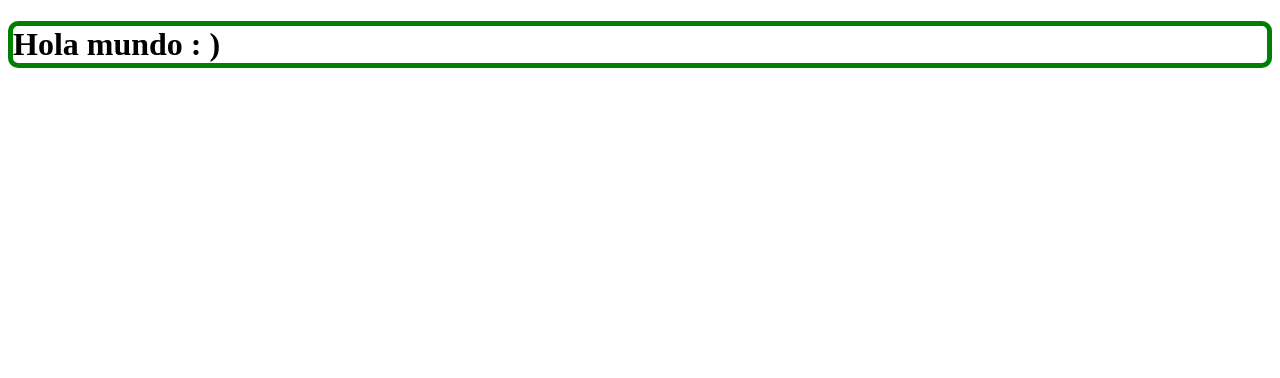
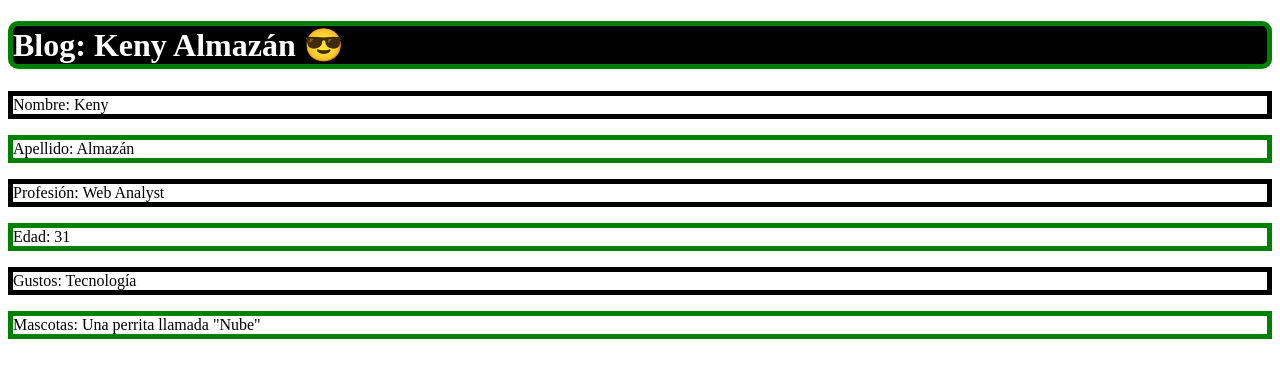
Before and after one commit to KalmazanvBedu/santander-front-2022, a plain HTML site: page index.html in a window 1280 px wide. Drawn offline with Linux system fonts and the light colour scheme.

Commit message:
Commit para crear blog

```diff
--- a/css/styles.css
+++ b/css/styles.css
@@ -1,4 +1,14 @@
 .tituloPrincipal{
     border: solid 5px green;
     border-radius: 10px;
+    background-color: black;
+    color: #ffffff;
 }
+
+.parrafoImpar{
+    border: solid 5px black;
+}
+
+.parrafoPar{
+    border: solid 5px green;
+}
--- a/index.html
+++ b/index.html
@@ -10,7 +10,13 @@
 </head>
 
 <body>
-    <h1 class="tituloPrincipal">Hola mundo : )</h1>
+    <h1 class="tituloPrincipal">Blog: Keny Almazán 😎</h1>
+    <p class="parrafoImpar">Nombre: Keny</p>
+    <p class="parrafoPar">Apellido: Almazán</p>
+    <p class="parrafoImpar">Profesión: Web Analyst</p>
+    <p class="parrafoPar">Edad: 31</p>
+    <p class="parrafoImpar">Gustos: Tecnología</p>
+    <p class="parrafoPar">Mascotas: Una perrita llamada "Nube"</p>
 </body>
 
 </html>
```
